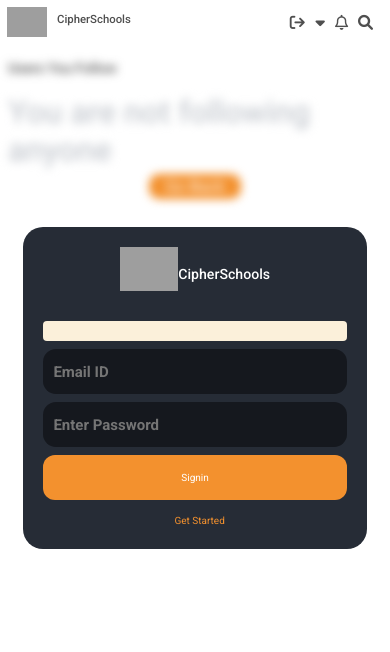
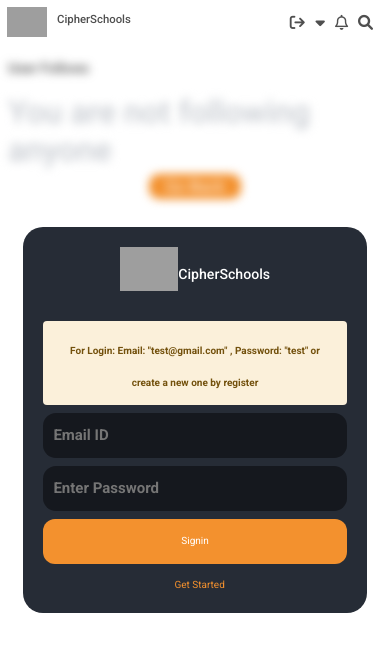
Before and after one commit to Soumyadip1245/CipherInternship, a React (Create React App) app in the folder frontend/: page /follower in a window 390 px wide. Shown: the top 652 px of the page. Built offline with nearby package versions, Linux system fonts and the light colour scheme; grey boxes are pictures that could not be loaded.

Commit message:
Some Issues with alert under 700px

```diff
--- a/frontend/src/App.css
+++ b/frontend/src/App.css
@@ -14,4 +14,16 @@
     left: 0%;
     right: 0%
   }
+
+  .Toastify__toast-body {
+    font-size: 25px;
+  }
+
+  label {
+    font-size: 15px;
+  }
+
+  .modal-container {
+    grid-template-columns: 1fr;
+  }
 }
--- a/frontend/src/component/follower/Follower.jsx
+++ b/frontend/src/component/follower/Follower.jsx
@@ -6,7 +6,7 @@
     return (
         <>
             <div className="follower-container">
-                <h2>Users You Follow</h2>
+                <h2>User Follows</h2>
                 <div>
                     <h1>You are not following anyone</h1>
                 </div>
--- a/frontend/src/component/login/Login.jsx
+++ b/frontend/src/component/login/Login.jsx
@@ -173,7 +173,7 @@
                         <h2>CipherSchools</h2>
                     </div>
                     <div className="alert alert-warning" role='alert'>
-                        <b> For Login: <b>Email: "test@gmail.com", Password: "test" or create a new one by register</b></b>
+                        <b> For Login: Email: "test@gmail.com" , Password: "test" or create a new one by register</b>
 
                     </div>
                     <div className="input-row">
--- a/frontend/src/index.css
+++ b/frontend/src/index.css
@@ -0,0 +1,9 @@
+@media (max-width: 700px) {
+    .div {
+        font-size: 15px;
+    }
+
+    .alert.alert-warning {
+        font-size: 20px;
+    }
+}
```
